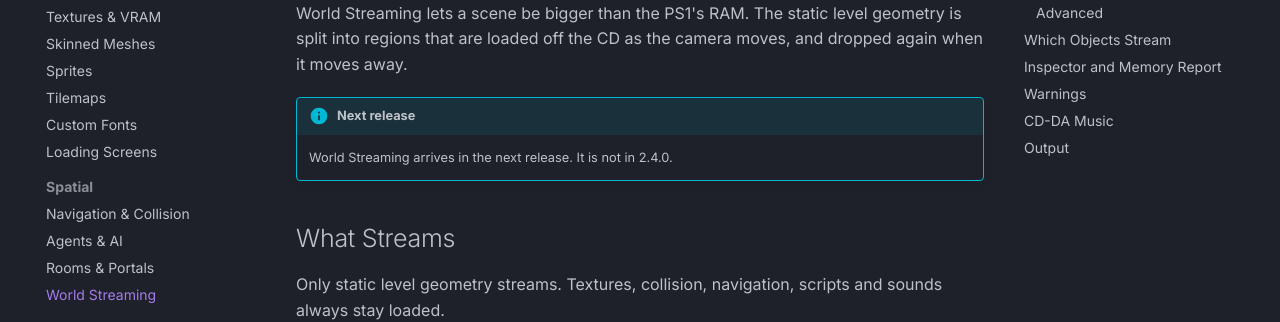
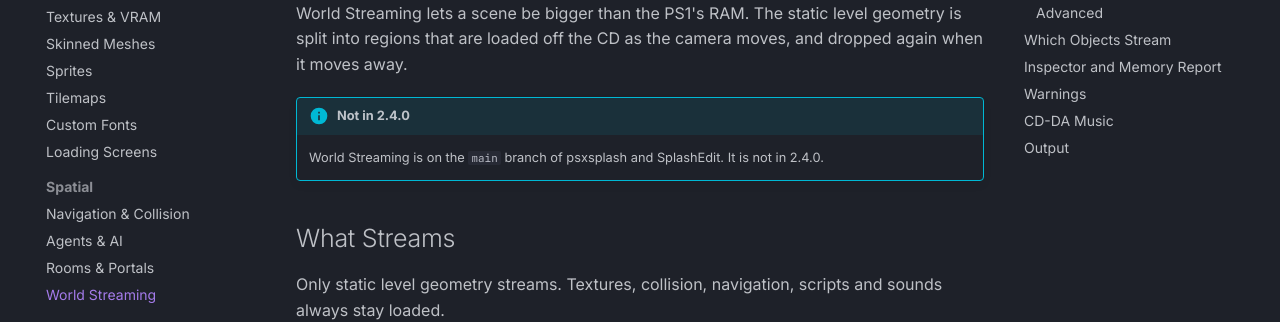
Before and after one commit to psxsplash/docs, an MkDocs documentation site: the page built from docs/components/world-streaming.md, in a window 1280 px wide and 900 px high. Shown: the part 227-549 px from the top of the window. Built offline with MkDocs 1.6.1 and Material for MkDocs 9.7.7, drawn with Linux system fonts in a browser that asks for light colours; comment, search, counter and statistics services are not loaded; the version menu is left out.

Commit message:
docs: Say where unreleased features live

```diff
--- a/docs/components/world-streaming.md
+++ b/docs/components/world-streaming.md
@@ -2,8 +2,8 @@
 
 World Streaming lets a scene be bigger than the PS1's RAM. The static level geometry is split into regions that are loaded off the CD as the camera moves, and dropped again when it moves away.
 
-!!! info "Next release"
-    World Streaming arrives in the next release. It is not in 2.4.0.
+!!! info "Not in 2.4.0"
+    World Streaming is on the `main` branch of psxsplash and SplashEdit. It is not in 2.4.0.
 
 ## What Streams
 
```
Also changed, not shown: docs/components/cutscenes.md (+2 -2 lines), docs/components/point-lights.md (+2 -2 lines), docs/getting-started/building.md (+2 -2 lines).
